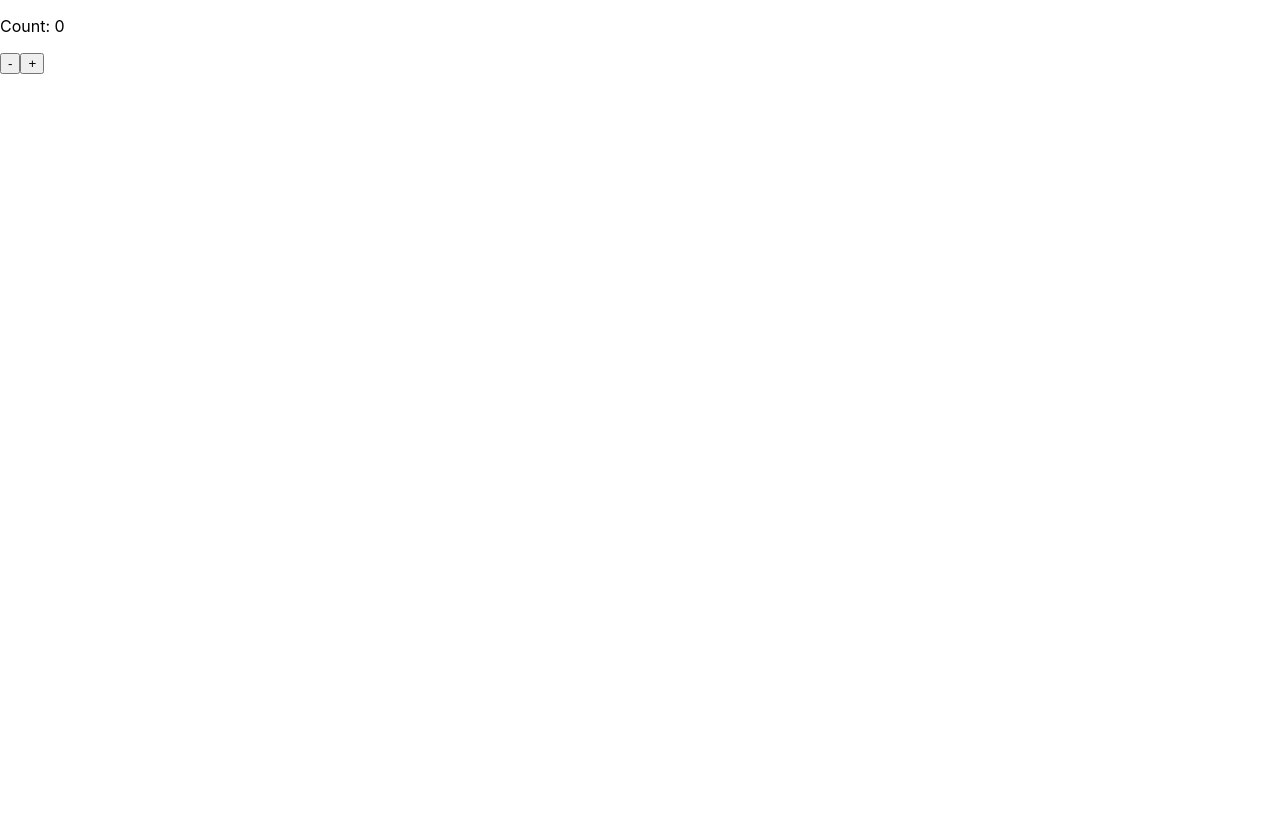
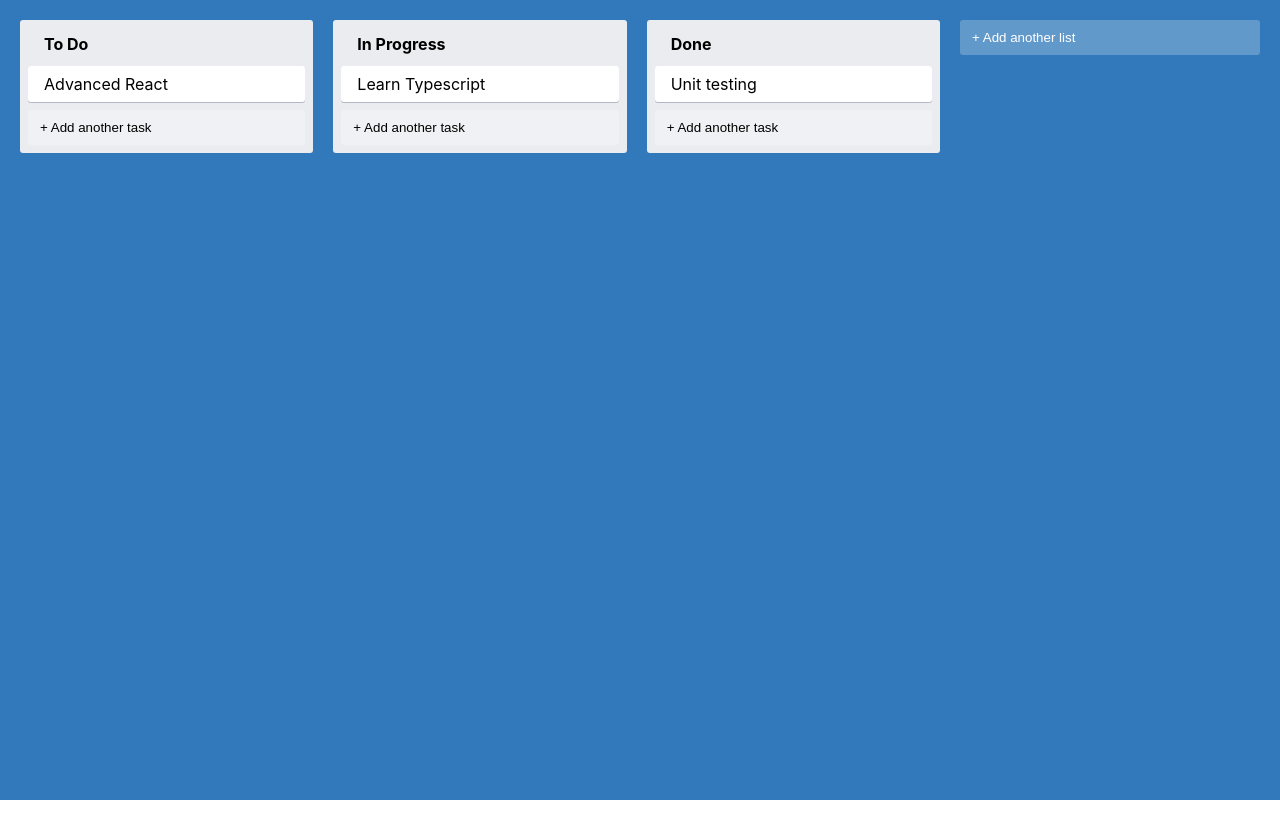
Before and after one commit to buzu84/react-drag-drop-kanban, a React (Create React App) app: page / in a window 1280 px wide. Built offline with nearby package versions, Linux system fonts and the light colour scheme.

Commit message:
Get The Data From AppStateContext.

```diff
--- a/src/App.tsx
+++ b/src/App.tsx
@@ -1,38 +1,61 @@
-import React, { useReducer } from "react"
+import { Column } from "./Column"
+import { AppContainer } from "./styles"
+import { useAppState } from "./state/AppStateContext"
+import { AddNewItem } from "./AddNewItem"
 
-interface State {
-  count: number
-}
+export const App = () => {
+  const { lists } = useAppState()
 
-type Action = { type: "increment" } | { type: "decrement" }
-
-const increment = (): Action => ({ type: "increment" })
-const decrement = (): Action => ({ type: "decrement" })
-
-const counterReducer = (state: State, action: Action) => {
-  switch (action.type) {
-    case "increment":
-      return { count: state.count + 1 }
-    case "decrement":
-      return { count: state.count - 1 }
-    default:
-      throw new Error()
-  }
-}
-
-const App = () => {
-  const [state, dispatch] = useReducer(counterReducer, { count: 0 })
   return (
-    <>
-      <p>Count: {state.count}</p>
-      <button onClick={() => dispatch(decrement())}>
-        -
-      </button>
-      <button onClick={() => dispatch(increment())}>
-        +
-  </button>
-    </>
+    <AppContainer>
+      {lists.map((list) => (
+        <Column text={list.text} key={list.id} id={list.id} />
+      ))}
+      <AddNewItem
+        toggleButtonText="+ Add another list"
+        onAdd={console.log}
+      />
+    </AppContainer>
   )
 }
 
-export default App;
+// is example of how to think about reducer :)
+// import React, { useReducer } from "react"
+// import { useAppState } from "./state/AppStateContext"
+
+// interface State {
+//   count: number
+// }
+
+// type Action = { type: "increment" } | { type: "decrement" }
+
+// const increment = (): Action => ({ type: "increment" })
+// const decrement = (): Action => ({ type: "decrement" })
+
+// const counterReducer = (state: State, action: Action) => {
+//   switch (action.type) {
+//     case "increment":
+//       return { count: state.count + 1 }
+//     case "decrement":
+//       return { count: state.count - 1 }
+//     default:
+//       throw new Error()
+//   }
+// }
+
+// const App = () => {
+//   const [state, dispatch] = useReducer(counterReducer, { count: 0 })
+//   return (
+//     <>
+//       <p>Count: {state.count}</p>
+//       <button onClick={() => dispatch(decrement())}>
+//         -
+//       </button>
+//       <button onClick={() => dispatch(increment())}>
+//         +
+//   </button>
+//     </>
+//   )
+// }
+
+// export default App;
--- a/src/Card.tsx
+++ b/src/Card.tsx
@@ -2,7 +2,9 @@
 
 type CardProps = {
   text: string
-}
+  id: string
+  }
+
 export const Card = ({ text }: CardProps) => {
   return <CardContainer>{text}</CardContainer>
 }
--- a/src/Column.tsx
+++ b/src/Column.tsx
@@ -1,17 +1,24 @@
-import { FC } from "react"
 import { ColumnContainer, ColumnTitle } from "./styles"
-import { AddNewItem } from "./AddNewItem"
+import { useAppState } from "./state/AppStateContext"
+import { Card } from "./Card"
+import { AddNewItem } from './AddNewItem'
 
 type ColumnProps = {
   text: string
-  children?: React.ReactNode;
+  id: string
 }
 
-export const Column: FC<ColumnProps> = ({ text, children }) => {
+export const Column = ({ text, id }: ColumnProps) => {
+  const { getTasksByListId } = useAppState()
+
+  const tasks = getTasksByListId(id)
+
   return (
     <ColumnContainer>
       <ColumnTitle>{text}</ColumnTitle>
-      {children}
+      {tasks.map(task => (
+        <Card text={task.text} key={task.id} id={task.id} />
+      ))}
       <AddNewItem
         toggleButtonText="+ Add another task"
         onAdd={console.log}
--- a/src/index.tsx
+++ b/src/index.tsx
@@ -1,7 +1,7 @@
 import React from 'react';
 import ReactDOM from 'react-dom';
 import './index.css';
-import App from './App';
+import { App } from './App';
 // import {Counter} from './Counter';
 import { AppStateProvider } from "./state/AppStateContext"
 
--- a/src/state/AppStateContext.tsx
+++ b/src/state/AppStateContext.tsx
@@ -29,7 +29,7 @@
     {
       id: "0",
       text: "To Do",
-      tasks: [{ id: "c0", text: "Generate app scaffold" }]
+      tasks: [{ id: "c0", text: "Advanced React" }]
     },
     {
       id: "1",
@@ -39,7 +39,7 @@
     {
       id: "2",
       text: "Done",
-      tasks: [{ id: "c3", text: "Begin to use static typing" }]
+      tasks: [{ id: "c3", text: "Unit testing" }]
     }
   ]
 }
```
